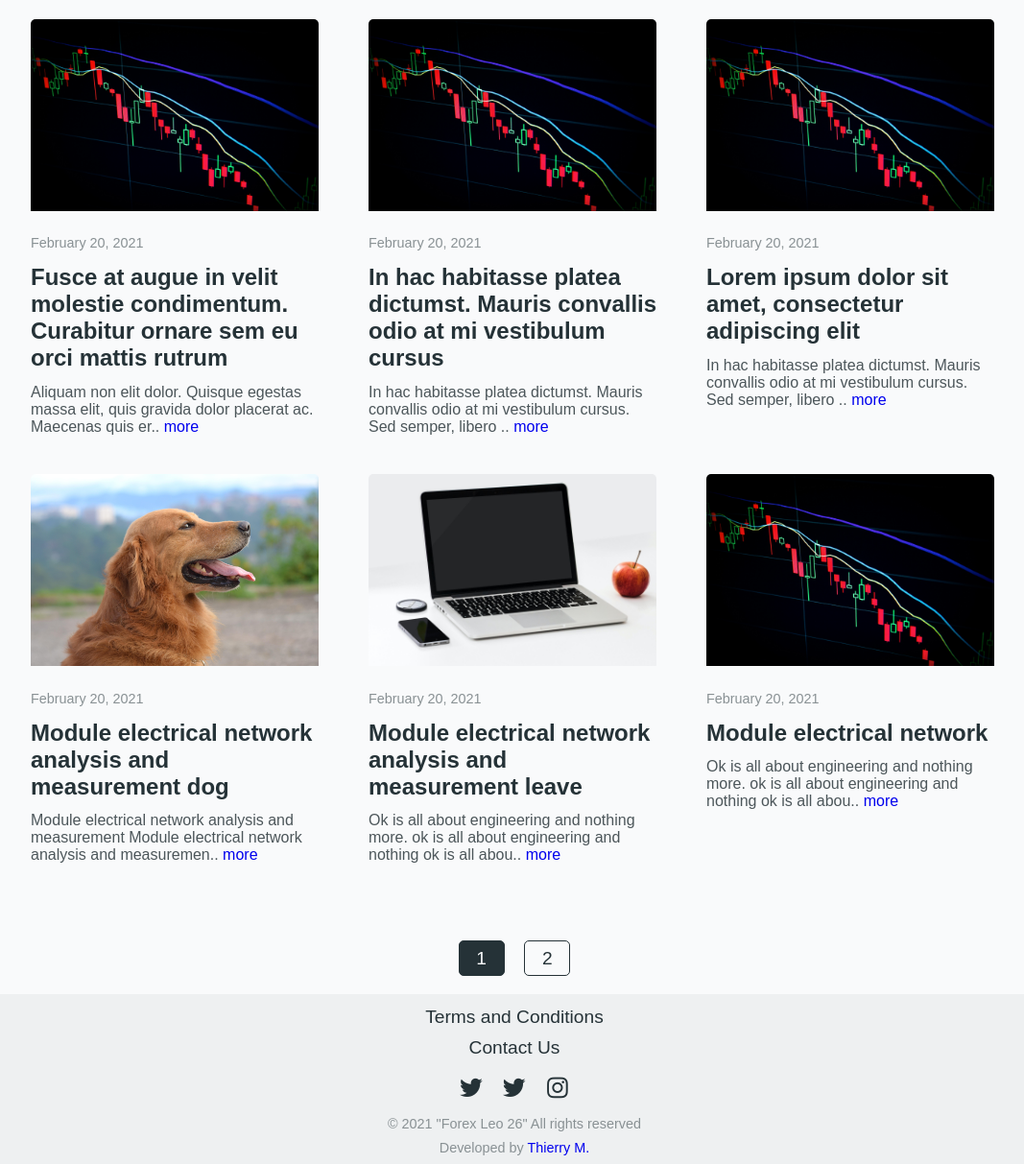
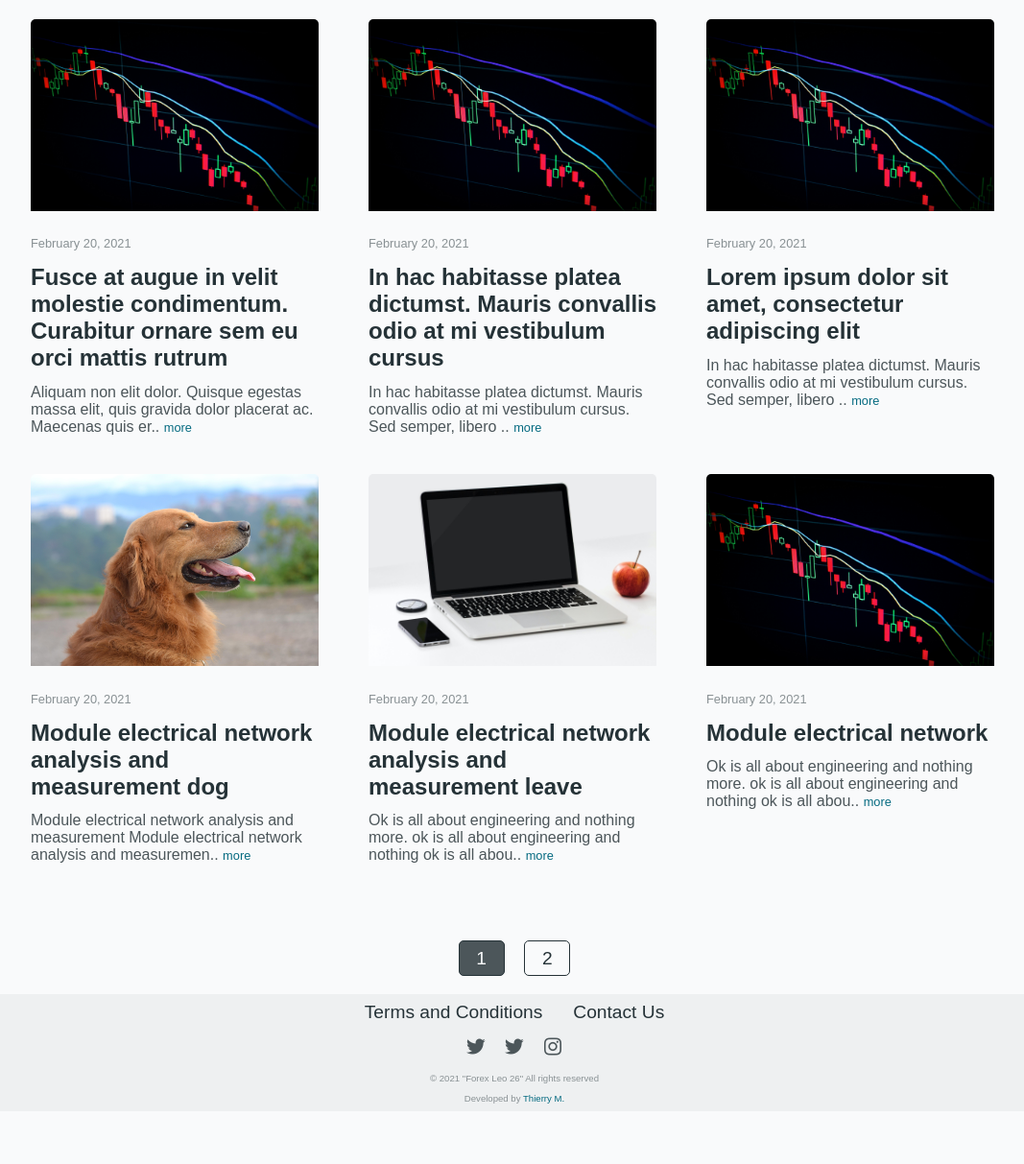
Before and after one commit to r-e-d-ant/forex-leo-26, a Flask app: page / in a window 1280 px wide. Shown: the part 68-1281 px from the top of the page at 96% size, without its empty margins (104-1171 px from the left). After the commit the page ends 1218 px from the top, so only its background shows below. Run offline with Flask 2, Linux system fonts and the light colour scheme; data comes from the database, SQL or seed files in the repository.

Commit message:
footer styled

```diff
--- a/forex_26_app/static/home.css
+++ b/forex_26_app/static/home.css
@@ -28,7 +28,7 @@
 }
 
 .date-posted {
-	font-size: .9rem;
+	font-size: .8rem;
 }
 
 .news-title-summary {
@@ -48,6 +48,16 @@
 	max-width: 19rem;
 	margin-top: .8rem;
 }
+.read__more {
+	font-size: .8rem;
+	color: var(--link-clr);
+	transition: 100ms color;
+}
+.read__more:hover {
+	color: var(--second-clr);
+}
+
+/* ---- PAGINATION ---- */
 
 .paginations {
 	display: flex;
@@ -64,11 +74,17 @@
 	border-radius: 5px;
 }
 .btn-pagination {
-	background-color: var(--primary-clr);
+	background-color: var(--primary-clr-alt);
 	border: thin solid var(--primary-clr);
 	color: var(--white-clr);
+}
+.btn-pagination:hover {
+	background-color: var(--primary-clr);
 }
 .btn-pagination-out {
 	border: thin solid var(--primary-clr);
 	color: var(--primary-clr);
 }
+.btn-pagination-out:hover {
+	background-color: var(--gray-clr);
+}
--- a/forex_26_app/static/style.css
+++ b/forex_26_app/static/style.css
@@ -19,6 +19,7 @@
     --gray-clr: #EEF0F1;
     --text-mute: #899194;
     --white-clr: #F9FAFB;
+    --link-clr: #056A80;
 }
 
 /* ==================== BASE ================ */
@@ -195,8 +196,19 @@ header {
 }
 .bxl-twitter,
 .bxl-instagram {
+    color: var(--primary-clr-alt);
+    font-size: 1.8rem;
+}
+.bxl-twitter:hover,
+.bxl-instagram:hover {
     color: var(--primary-clr);
-    font-size: 1.8rem;
+}
+
+.end-footer {
+    display: flex;
+    flex-direction: column;
+    align-items: center;
+    justify-content: center;
 }
 .copyright {
     margin-bottom: .5rem;
@@ -204,3 +216,30 @@ header {
 .copyright, .built_by {
     font-size: .9rem;
 }
+.my__name {
+    color: var(--link-clr);
+}
+.my__name:hover {
+    color: var(--second-clr);
+    text-decoration: underline;
+}
+
+@media screen and (min-width: 768px){
+    .footer-items {
+        flex-direction: row;
+    }
+    .footer-item {
+        margin: 0 1rem;
+    }
+    .bxl-twitter,
+    .bxl-instagram {
+        font-size: 1.5rem;
+    }
+    .copyright,
+    .built_by {
+        font-size: .6rem;
+    }
+    .copyright {
+        margin-bottom: .6rem;
+    }
+}
--- a/forex_26_app/templates/home.html
+++ b/forex_26_app/templates/home.html
@@ -15,7 +15,7 @@
             {% if post.post|length > 100 %}
             <p class="summary">
                 {{ post.post[0:100] }}..
-                <a class="link read__more" href="{{ url_for('post', post_title=post.title, post_id=post.id ) }}">more</a>
+                <a class="read__more" href="{{ url_for('post', post_title=post.title, post_id=post.id ) }}">more</a>
             </p>
             {% else %}
             <p class="summary">{{ post.post }}</p>
@@ -33,7 +33,7 @@
             {% if post.post|length > 100 %}
             <p class="summary">
                 {{ post.post[0:100] }}..
-                <a class="link read__more" href="{{ url_for('post', post_title=post.title, post_id=post.id ) }}">more</a>
+                <a class="read__more" href="{{ url_for('post', post_title=post.title, post_id=post.id ) }}">more</a>
             </p>
             {% else %}
             <p class="summary">{{ post.post }}</p>
--- a/forex_26_app/templates/layout.html
+++ b/forex_26_app/templates/layout.html
@@ -119,8 +119,8 @@
       </li>
     </ul>
   </div>
-  <span class="copyright text-muted">© 2021 "Forex Leo 26" All rights reserved</span>
   <div class="end-footer">
+    <span class="copyright text-muted">© 2021 "Forex Leo 26" All rights reserved</span>
     <span class="built_by text-muted">Developed by <a class="my__name" href="https://www.thierrymugisha.me" target="_blank">Thierry M.</a></span>
   </div>
 </footer>
```
